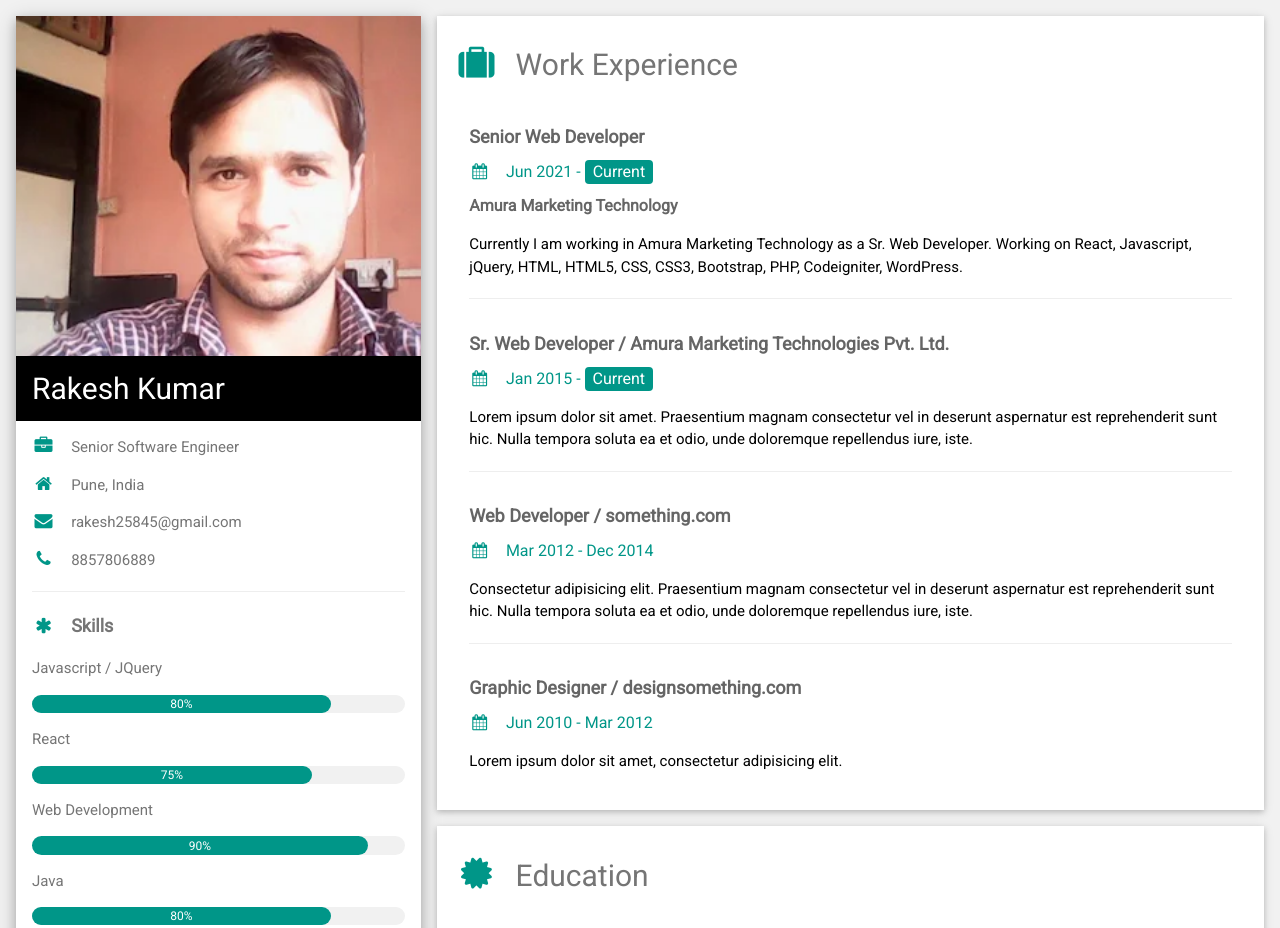
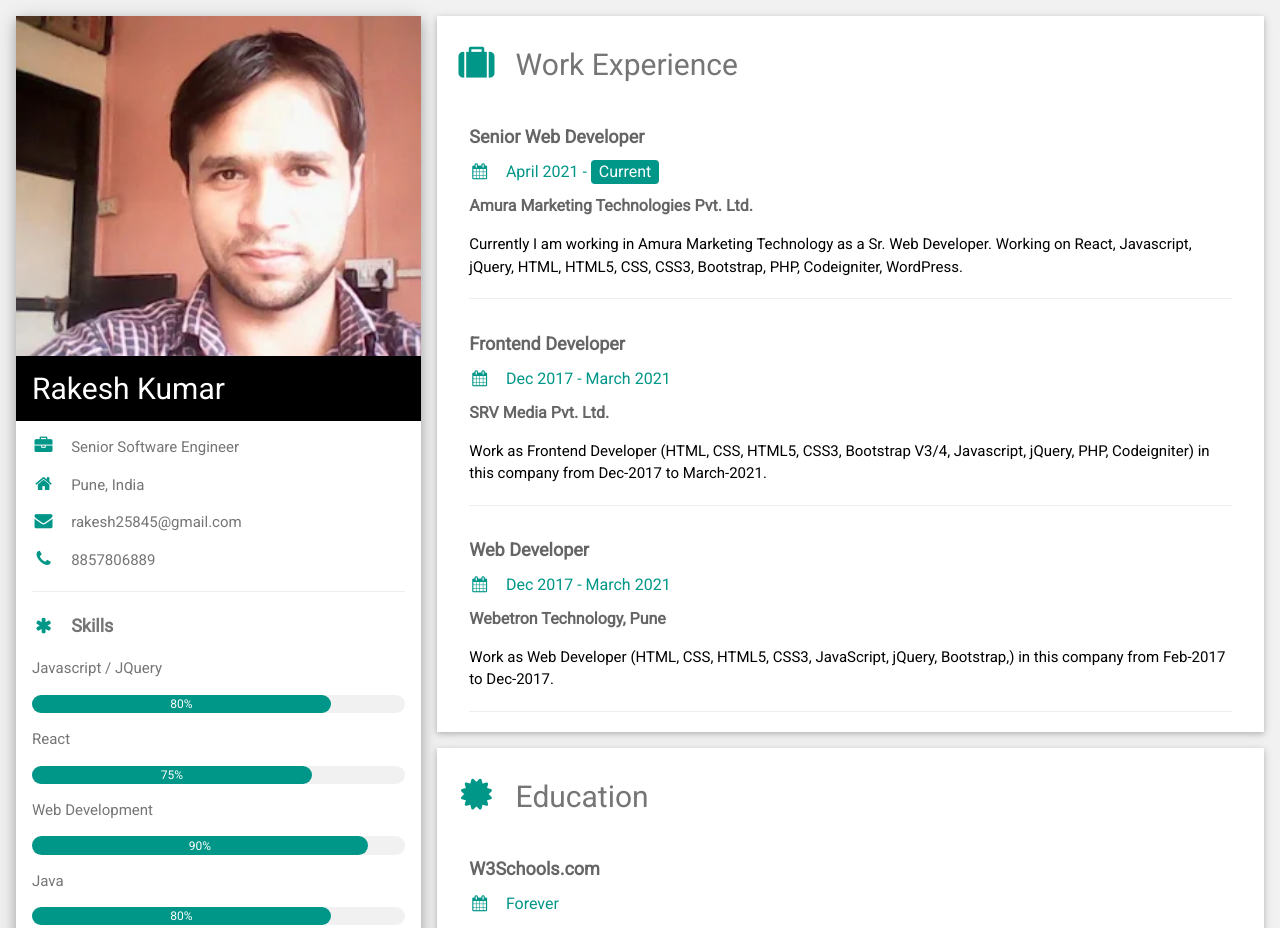
Before and after one commit to codewithrakeshkumar/codewithrakeshkumar.github.io, a plain HTML site: page index.html in a window 1280 px wide. Shown: the top 928 px of the page. Drawn offline with nearby package versions, Linux system fonts and the light colour scheme.

Commit message:
Update index.html

```diff
--- a/index.html
+++ b/index.html
@@ -83,32 +83,32 @@ html,body,h1,h2,h3,h4,h5,h6 {font-family: "Roboto", sans-serif}
         <h2 class="w3-text-grey w3-padding-16"><i class="fa fa-suitcase fa-fw w3-margin-right w3-xxlarge w3-text-teal"></i>Work Experience</h2>
         <div class="w3-container">
           <h5 class="w3-opacity"><b>Senior Web Developer</b></h5>
-          <h6 class="w3-text-teal"><i class="fa fa-calendar fa-fw w3-margin-right"></i>Jun 2021 - <span class="w3-tag w3-teal w3-round"> Current</span></h6>
-            <h6 class="w3-opacity" style="font-weight: bold">Amura Marketing Technology</h6>
+          <h6 class="w3-text-teal"><i class="fa fa-calendar fa-fw w3-margin-right"></i>April 2021 - <span class="w3-tag w3-teal w3-round"> Current</span></h6>
+            <h6 class="w3-opacity" style="font-weight: bold">Amura Marketing Technologies Pvt. Ltd.</h6>
           <p>
             Currently I am working in Amura Marketing Technology as a Sr. Web Developer. Working on React, Javascript, jQuery, HTML, HTML5, CSS, CSS3, Bootstrap, PHP, Codeigniter, WordPress.
           </p>
           <hr>
         </div>
-
-
         <div class="w3-container">
-          <h5 class="w3-opacity"><b>Sr. Web Developer / Amura Marketing Technologies Pvt. Ltd.</b></h5>
-          <h6 class="w3-text-teal"><i class="fa fa-calendar fa-fw w3-margin-right"></i>Jan 2015 - <span class="w3-tag w3-teal w3-round">Current</span></h6>
-          <p>Lorem ipsum dolor sit amet. Praesentium magnam consectetur vel in deserunt aspernatur est reprehenderit sunt hic. Nulla tempora soluta ea et odio, unde doloremque repellendus iure, iste.</p>
+          <h5 class="w3-opacity"><b>Frontend Developer</b></h5>
+          <h6 class="w3-text-teal"><i class="fa fa-calendar fa-fw w3-margin-right"></i>Dec 2017 - March 2021</h6>
+            <h6 class="w3-opacity" style="font-weight: bold">SRV Media Pvt. Ltd.</h6>
+          <p>
+            Work as Frontend Developer (HTML, CSS, HTML5, CSS3, Bootstrap V3/4, Javascript, jQuery, PHP, Codeigniter) in this company from Dec-2017 to March-2021.
+          </p>
           <hr>
         </div>
         <div class="w3-container">
-          <h5 class="w3-opacity"><b>Web Developer / something.com</b></h5>
-          <h6 class="w3-text-teal"><i class="fa fa-calendar fa-fw w3-margin-right"></i>Mar 2012 - Dec 2014</h6>
-          <p>Consectetur adipisicing elit. Praesentium magnam consectetur vel in deserunt aspernatur est reprehenderit sunt hic. Nulla tempora soluta ea et odio, unde doloremque repellendus iure, iste.</p>
+          <h5 class="w3-opacity"><b>Web Developer</b></h5>
+          <h6 class="w3-text-teal"><i class="fa fa-calendar fa-fw w3-margin-right"></i>Dec 2017 - March 2021</h6>
+            <h6 class="w3-opacity" style="font-weight: bold">Webetron Technology, Pune</h6>
+          <p>
+            Work as Web Developer (HTML, CSS, HTML5, CSS3, JavaScript, jQuery, Bootstrap,) in this company from Feb-2017 to Dec-2017.
+          </p>
           <hr>
         </div>
-        <div class="w3-container">
-          <h5 class="w3-opacity"><b>Graphic Designer / designsomething.com</b></h5>
-          <h6 class="w3-text-teal"><i class="fa fa-calendar fa-fw w3-margin-right"></i>Jun 2010 - Mar 2012</h6>
-          <p>Lorem ipsum dolor sit amet, consectetur adipisicing elit. </p><br>
-        </div>
+
       </div>
 
       <div class="w3-container w3-card w3-white">
```
